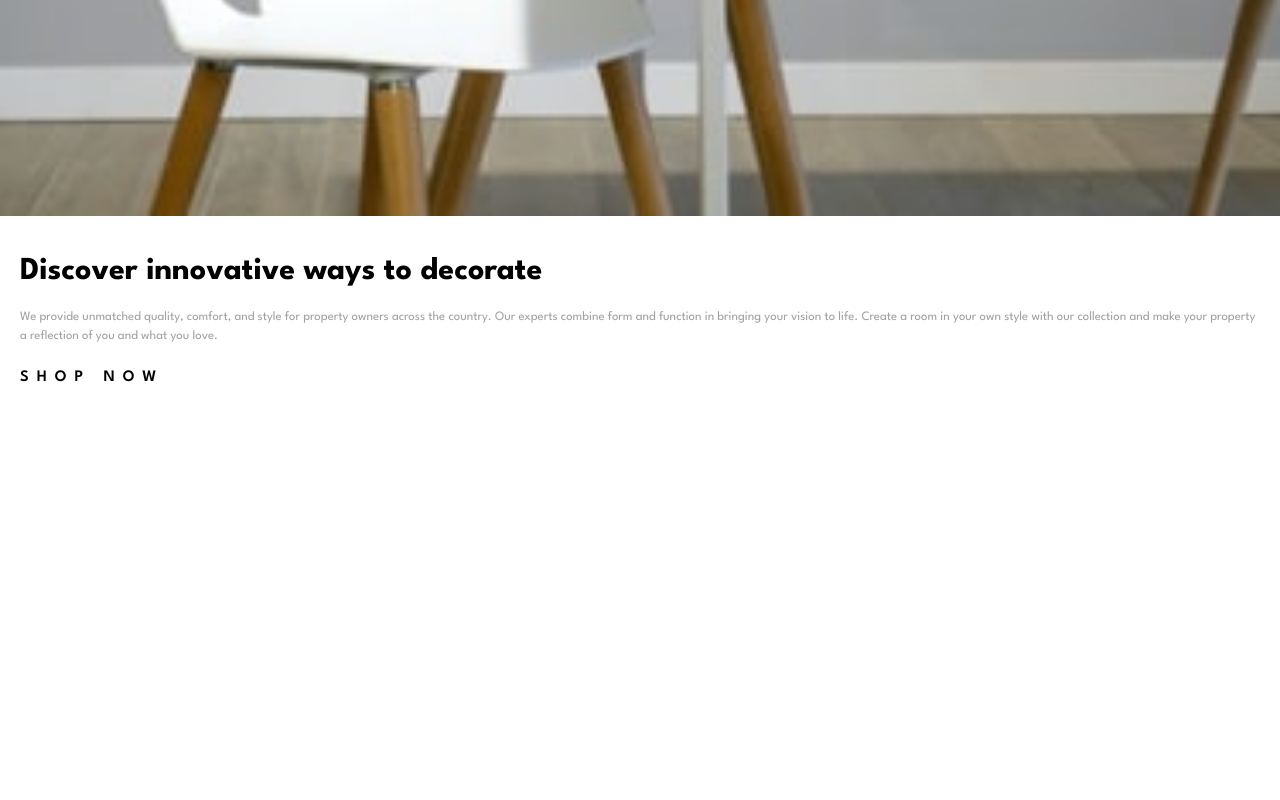
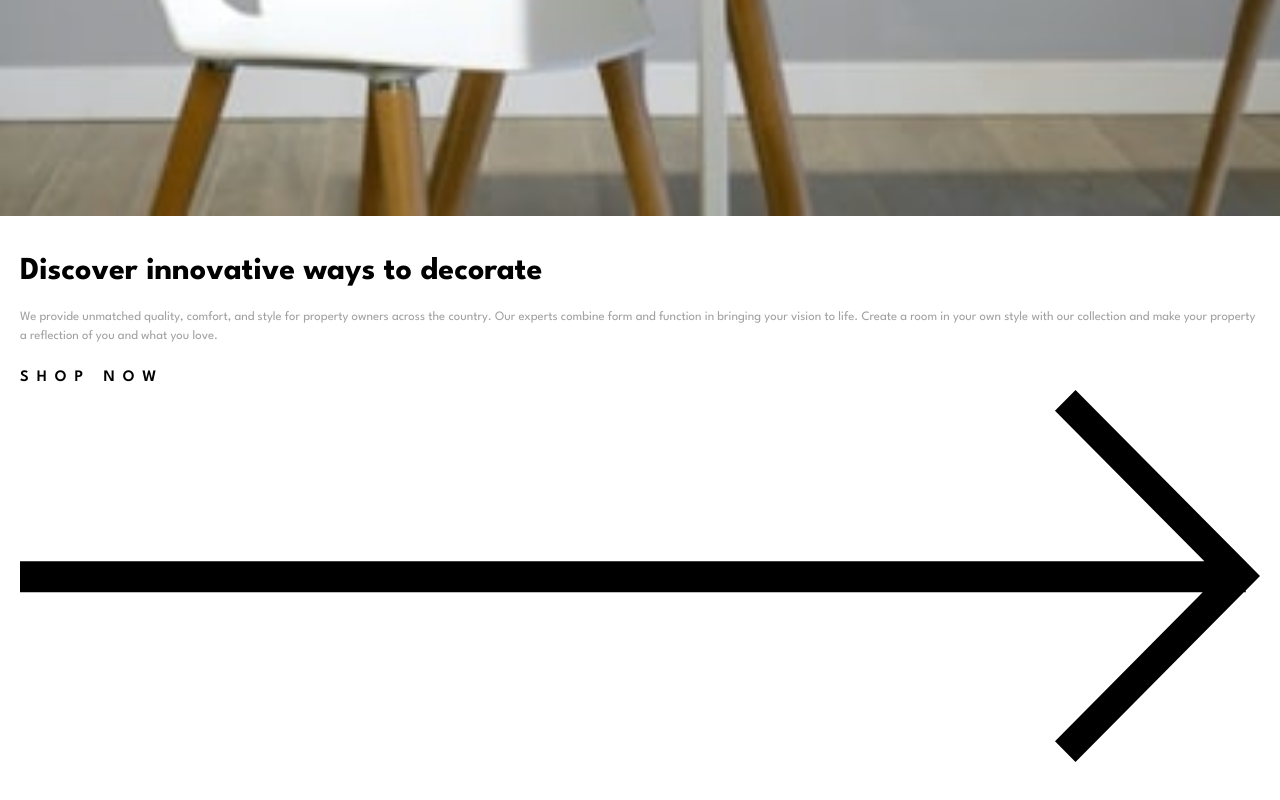
Before and after one commit to over-geek/room-homepage, a React (Vite) app: page / in a window 1280 px wide. Shown: the part 1013-1813 px from the top of the page. Before the commit the page ends 1443 px from the top, so only its background shows below. Built offline with nearby package versions, Linux system fonts and the light colour scheme.

Commit message:
Add arrow to carousel

```diff
--- a/src/components/Carousel.tsx
+++ b/src/components/Carousel.tsx
@@ -8,6 +8,7 @@ import image2 from '../assets/images/mobile-image-hero-2.jpg';
 import image3 from '../assets/images/mobile-image-hero-3.jpg';
 import arrowLeft from '../assets/images/icon-angle-left.svg';
 import arrowRight from '../assets/images/icon-angle-right.svg';
+import arrow from '../assets/images/icon-arrow.svg';
 
 const data = [
   {
@@ -68,7 +69,7 @@ const Carousel = () => {
   );
 
   return (
-    <div>
+    <div className='carousel'>
       <Slider {...settings} ref={sliderRef} className="slider">
         {data.map((item, index) => (
           <div className='slider-item' key={index}>
@@ -79,7 +80,10 @@ const Carousel = () => {
               <div className='slider-description'>
                 <h2>{item.title}</h2>
                 <p>{item.description}</p>
-                <a href={item.link} className='shop-link'>SHOP NOW</a>
+                <a href={item.link} className='shop-link'>
+                  SHOP NOW
+                  <img src={arrow} alt='arrow' />
+                </a>
               </div>
             </div>
           </div>
```
